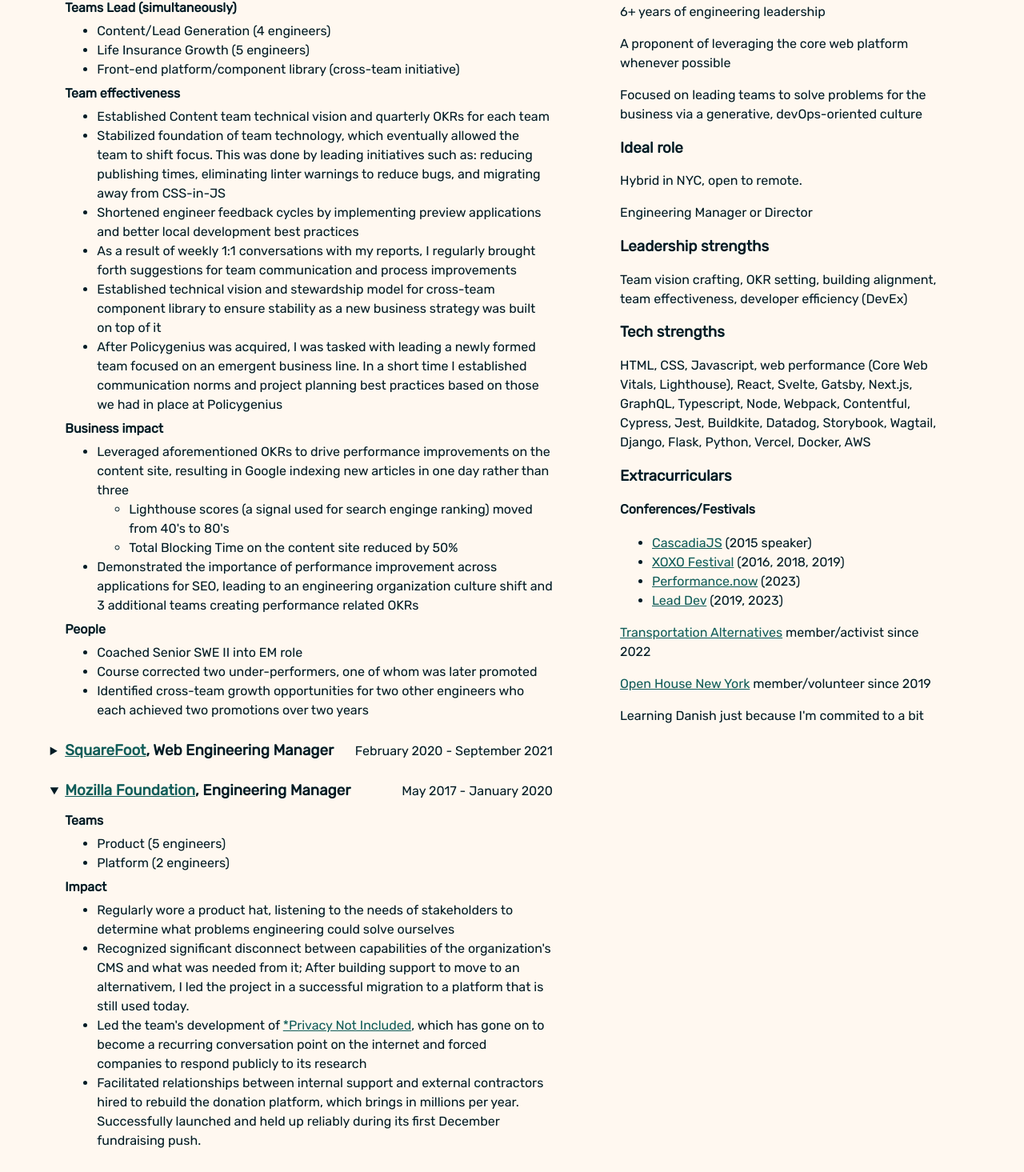
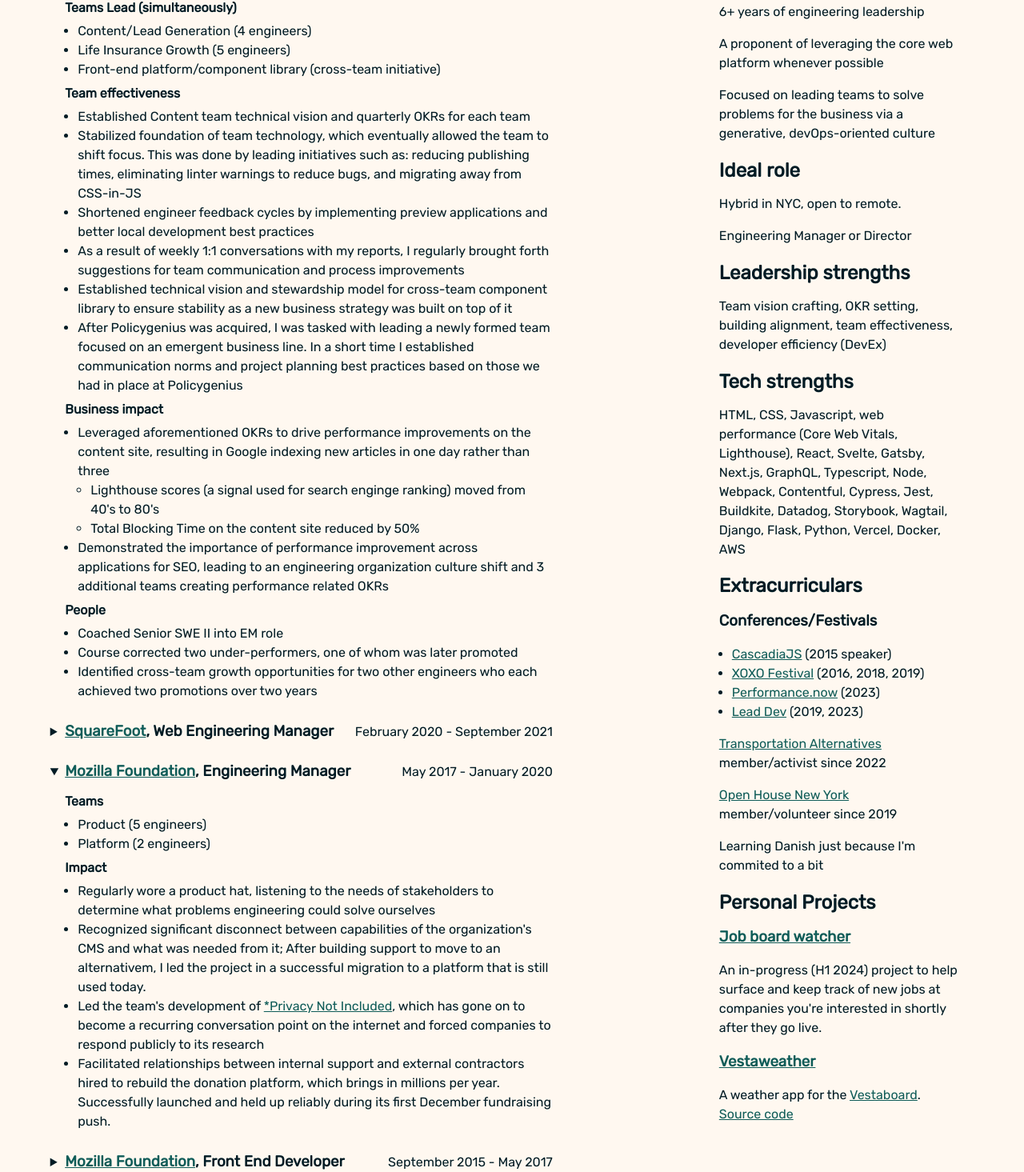
Before and after one commit to alanmoo/alanmoo-svelte, a SvelteKit app: page /resume in a window 1280 px wide. Shown: the part 476-1941 px from the top of the page at 80% size. Built offline with nearby package versions, Linux system fonts and the light colour scheme.

Commit message:
Bring changes to manager resume

```diff
--- a/src/routes/resume/+page.svelte
+++ b/src/routes/resume/+page.svelte
@@ -60,23 +60,23 @@
 				devOps-oriented culture
 			</p>
 
-			<h3>Ideal role</h3>
+			<h2>Ideal role</h2>
 			<p>Hybrid in NYC, open to remote.</p>
 			<p>Engineering Manager or Director</p>
 
-			<h3>Leadership strengths</h3>
+			<h2>Leadership strengths</h2>
 			<p>
 				Team vision crafting, OKR setting, building alignment, team effectiveness, developer
 				efficiency (DevEx)
 			</p>
-			<h3>Tech strengths</h3>
+			<h2>Tech strengths</h2>
 			<p>
 				HTML, CSS, Javascript, web performance (Core Web Vitals, Lighthouse), React, Svelte, Gatsby,
 				Next.js, GraphQL, Typescript, Node, Webpack, Contentful, Cypress, Jest, Buildkite, Datadog,
 				Storybook, Wagtail, Django, Flask, Python, Vercel, Docker, AWS
 			</p>
-			<h3>Extracurriculars</h3>
-			<h4>Conferences/Festivals</h4>
+			<h2>Extracurriculars</h2>
+			<h3>Conferences/Festivals</h3>
 			<ul>
 				<li><a href="https://cascadiajs.com/">CascadiaJS</a> (2015 speaker)</li>
 				<li><a href="https://xoxofest.com/">XOXO Festival</a> (2016, 2018, 2019)</li>
@@ -88,6 +88,18 @@
 			</p>
 			<p><a href="https://ohny.org">Open House New York</a> member/volunteer since 2019</p>
 			<p>Learning Danish just because I'm commited to a bit</p>
+			<h2>Personal Projects</h2>
+			<h3><a href="https://intentional-jobsearch.vercel.app/">Job board watcher</a></h3>
+			<p>
+				An in-progress (H1 2024) project to help surface and keep track of new jobs at companies
+				you're interested in shortly after they go live.
+			</p>
+
+			<h3><a href="https://github.com/alanmoo/vesta-weather">Vestaweather</a></h3>
+			<p>
+				A weather app for the <a href="https://vestaboard.com">Vestaboard</a>.
+				<a href="https://github.com/alanmoo/vesta-weather">Source code</a>
+			</p>
 		</section>
 		<section class="roles">
 			<h2>Work Experience</h2>
@@ -507,14 +519,21 @@
 		margin: 0 auto;
 		max-width: 110ch;
 	}
+	.resume_item {
+		break-inside: avoid;
+	}
 	.content {
-		display: grid;
-		grid-template-areas: 'jobs jobs jobs meta';
-		gap: 2em;
+		gap: 1em 2em;
+	}
+	@media (min-width: 600px) {
+		.content {
+			display: grid;
+			grid-template-areas: 'jobs jobs jobs meta';
+			grid-template-columns: 1fr 1fr 1fr minmax(300px, 1fr);
+		}
 	}
 	.metadata {
 		grid-area: meta;
-		max-width: 40ch;
 	}
 	.roles {
 		grid-area: jobs;
@@ -563,6 +582,10 @@
 	section > h2 {
 		margin-bottom: 0;
 	}
+
+	h4:has(+ ul) {
+		margin-bottom: 0;
+	}
 	h5 {
 		font-size: 1em;
 		font-weight: bold;
@@ -570,6 +593,7 @@
 	}
 	ul {
 		margin: 0.5em 0;
+		padding-left: 1em;
 	}
 	ul ul {
 		margin: 0;
@@ -588,6 +612,7 @@
 
 		h2 {
 			font-size: 1.33em;
+			margin-top: 0;
 		}
 		h3 {
 			font-size: 1.25em;
@@ -596,5 +621,17 @@
 			display: block;
 			float: right;
 		}
+		section:last-child {
+			margin-bottom: 0;
+		}
+		.content {
+			grid-template-areas: 'jobs jobs jobs meta';
+			grid-template-columns: 1fr 1fr 1fr 230px;
+		}
+		summary::marker {
+			display: none;
+			visibility: hidden;
+			content: '';
+		}
 	}
 </style>
```
